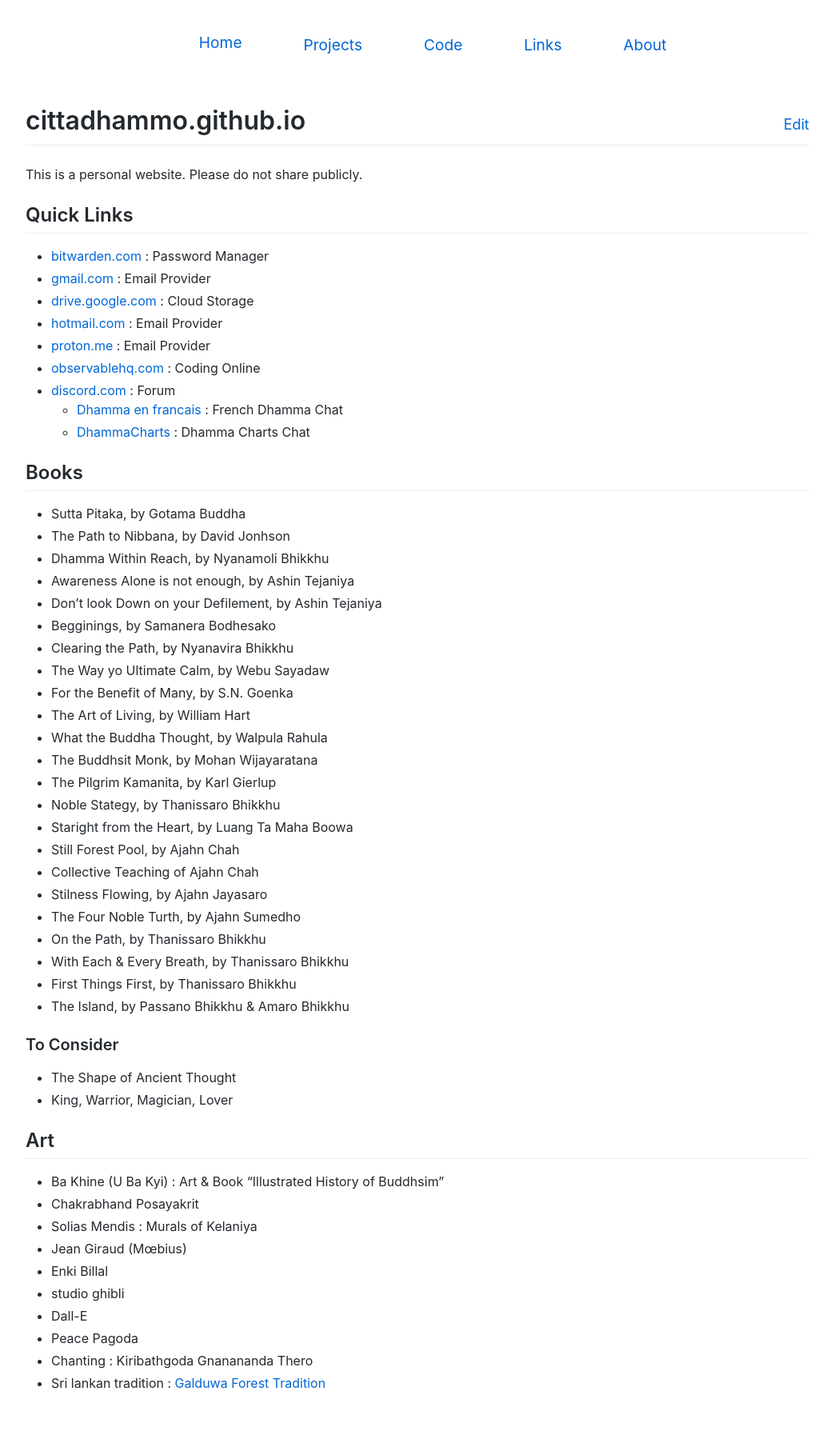
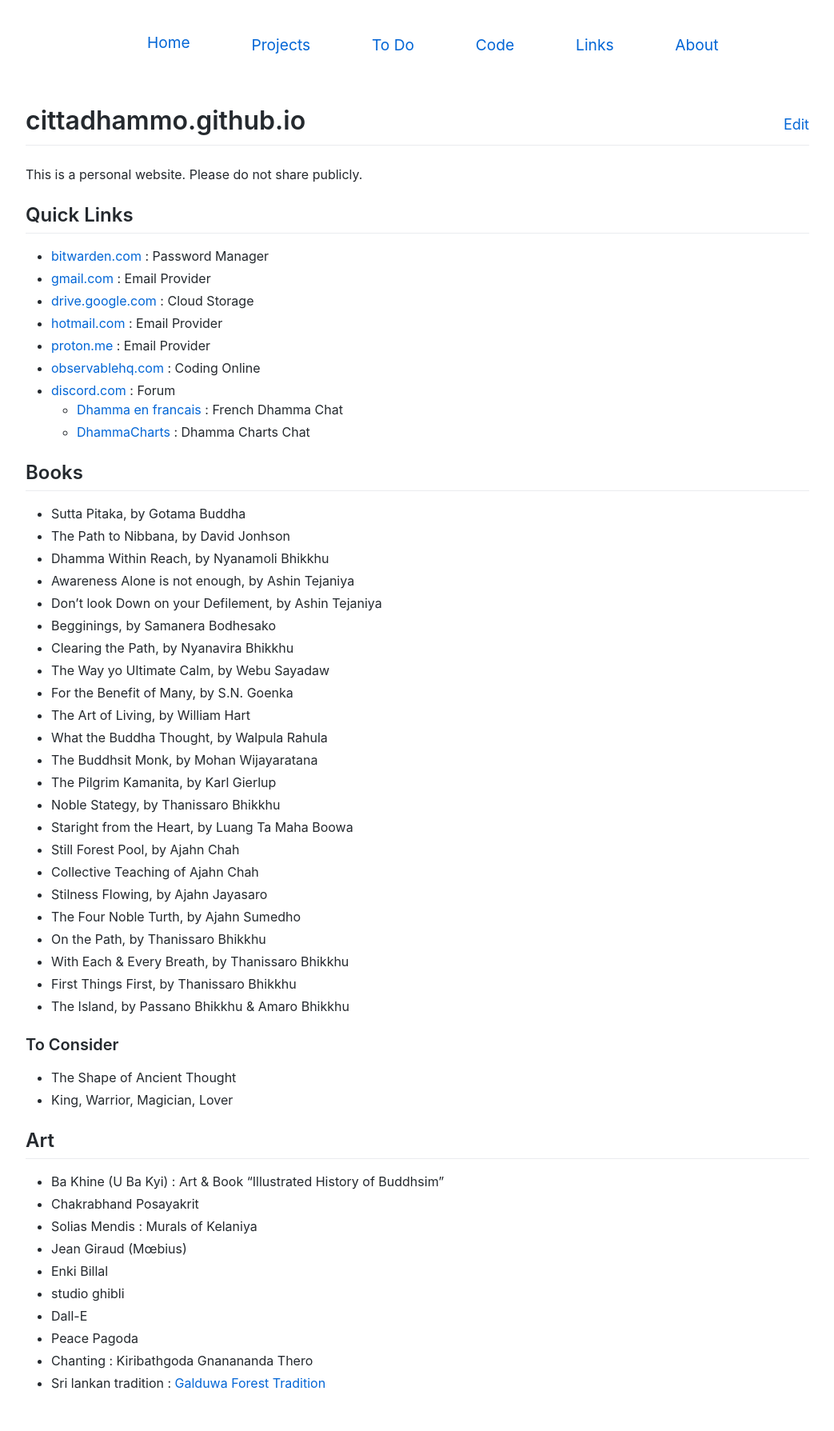
Before and after one commit to cittadhammo/old-personal-website, a Jekyll site: the page built from index.md, in a window 1280 px wide. Shown: the whole page at 80% size, without its empty margins (118-1161 px from the left). Built offline with Jekyll 4.4.1, drawn with Linux system fonts in a browser that asks for light colours.

Commit message:
Update default.html

```diff
--- a/_layouts/default.html
+++ b/_layouts/default.html
@@ -47,6 +47,9 @@
             <a href="/projects.html"> Projects </a>
           </li>
           <li>
+            <a href="/todo.html"> To Do </a>
+          </li>
+          <li>
             <a href="/code.html"> Code </a>
           </li>
           <li>
```
